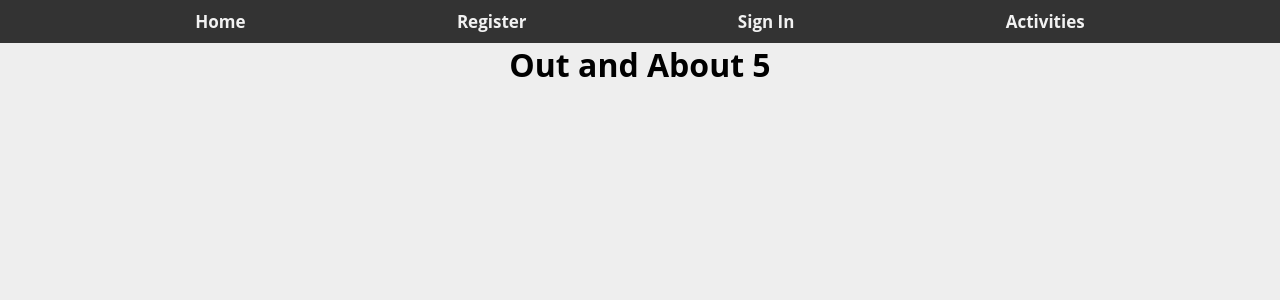
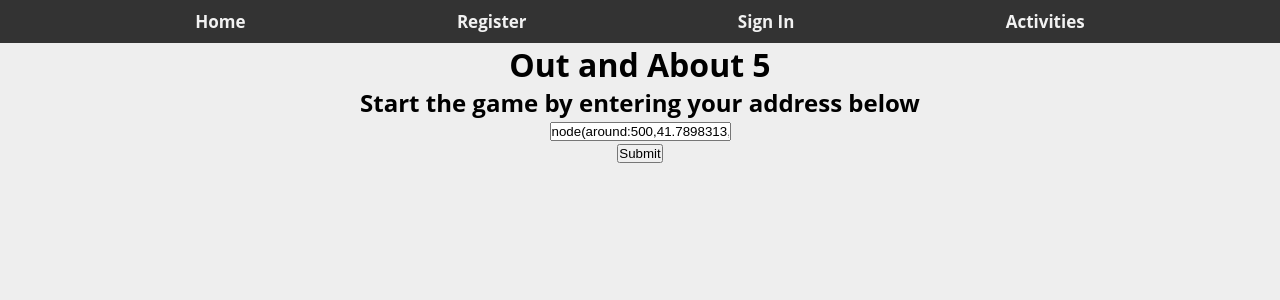
Before and after one commit to LawrenceOL/out-n-about-5-front-end, a React (Create React App) app: page / in a window 1280 px wide. Shown: the top 300 px of the page. Built offline with nearby package versions, Linux system fonts and the light colour scheme.

Commit message:
added state for initial search query to OSM and test query

```diff
--- a/src/pages/Home.js
+++ b/src/pages/Home.js
@@ -1,11 +1,53 @@
-import {useNavigate} from 'react-router-dom'
+import { useState, useEffect } from "react";
+import {useNavigate} from 'react-router-dom';
+import axios from "axios";
 
 const Home = () => {
+
+  //Game start search
+const [searchResults, setSearchResults] = useState([]);
+const [searched, setSearched] = useState(false);
+const [searchQuery, setSearchQuery] = useState("");
+
+const getSearchResults = async (e) => {
+  e.preventDefault();
+  const response = await axios.post(
+    `https://overpass-api.de/api/interpreter?data=${searchQuery}`,
+      `node(around:8000.00,41.7898313, -69.9897397)["amenity"="restaurant"];
+      out body;
+      `
+  );
+  setSearchResults(response.data);
+  setSearched(true);
+};
+
+const handleChange = (e) => {
+  setSearchQuery(e.target.value);
+};
+
+
+let defaultQuery = `node(around:500,41.7898313, -69.9897397)["amenity"="restaurant"]; out body;`
+
   let navigate = useNavigate()
 
   return (
     <div className="home-page">
       <h1>Out and About 5</h1>
+      <form onSubmit={(e) => getSearchResults(e)}>
+      <h2> Start the game by entering your address below</h2>
+      <input
+        type="text"
+        name="search"
+        // value={searchQuery}
+        //hardcoded temporary search query
+        value={defaultQuery}
+        placeholder="Open Street Maps Query Here"
+        onChange={(e) => handleChange(e, "searchQuery")}
+        readOnly
+      ></input>
+      <p>{searchResults}</p>
+      <button type="submit">Submit</button>
+    </form>
     </div>
   )
 }
```
